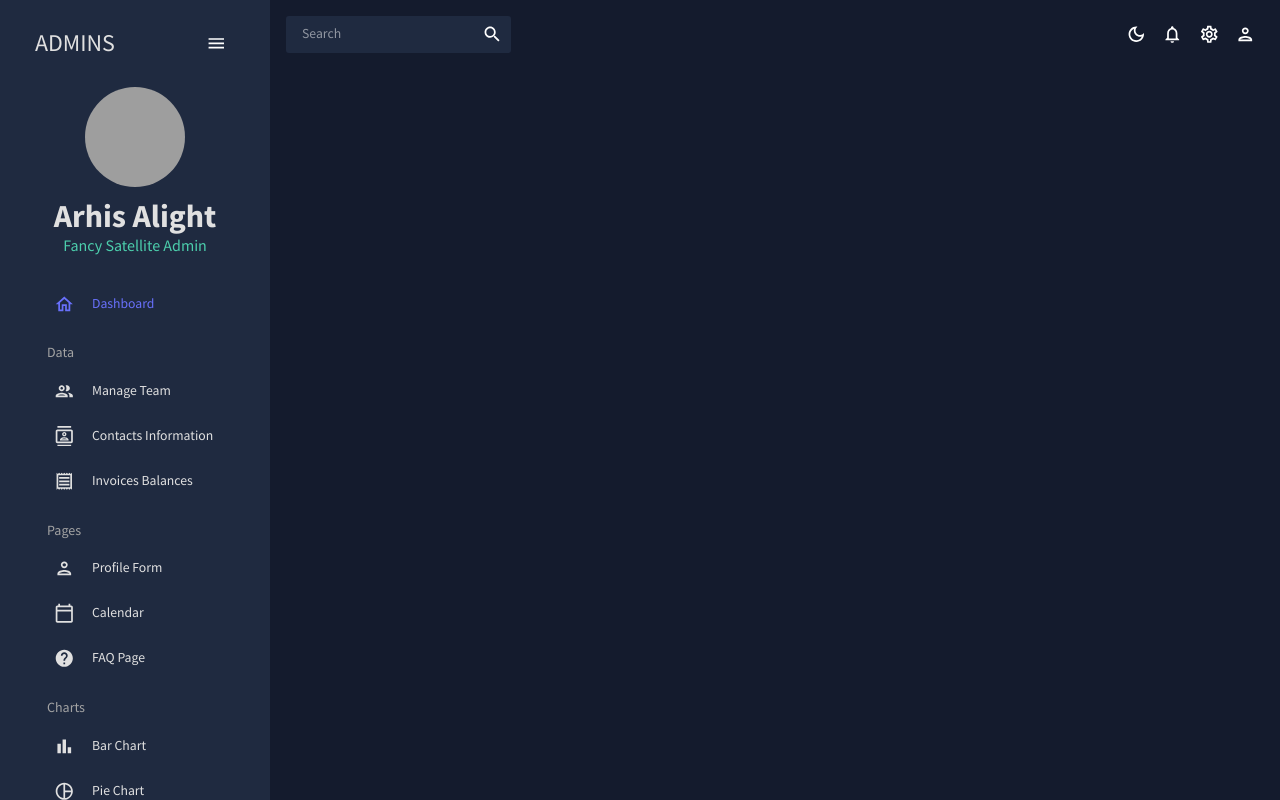
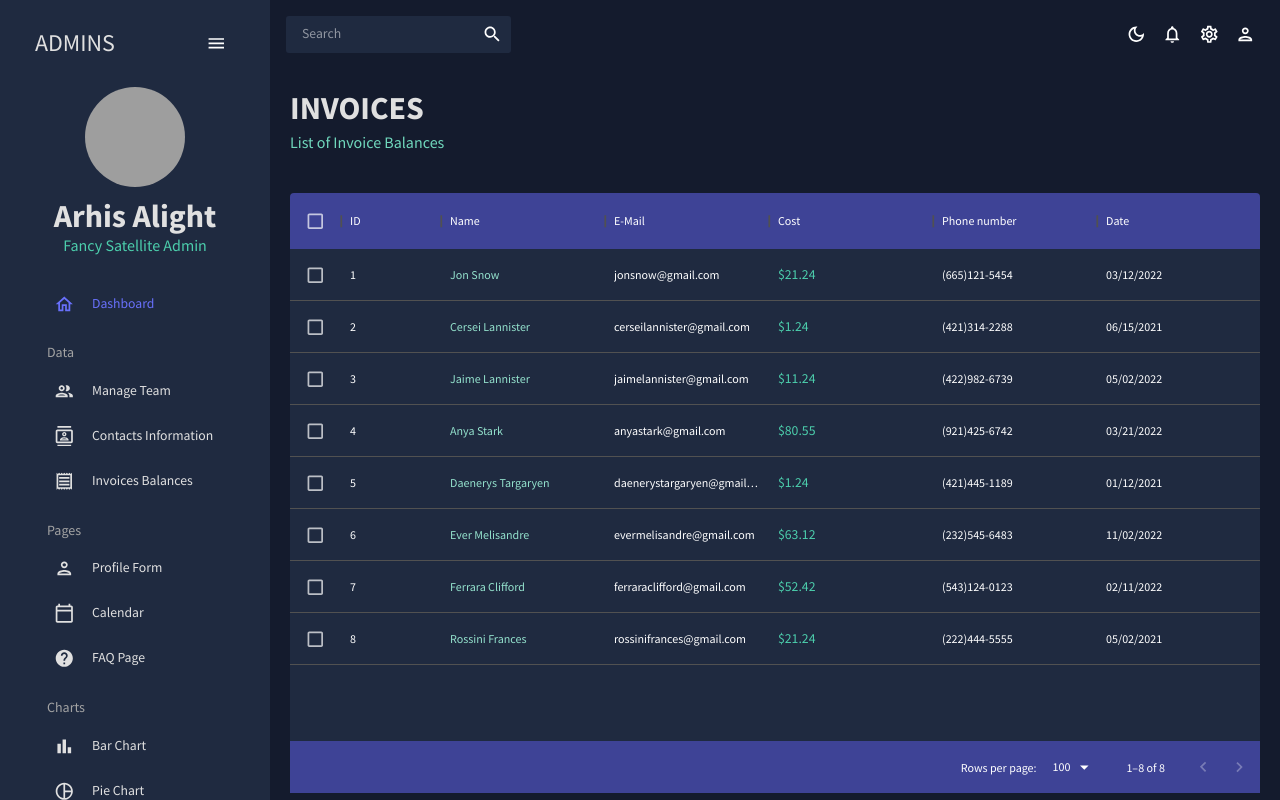
Before and after one commit to Victor-Nikliaiev/react-admin, a React (Create React App) app: page /invoices in a window 1280 px wide. Built offline with nearby package versions, Linux system fonts and the light colour scheme; grey boxes are pictures that could not be loaded.

Commit message:
update +

```diff
--- a/src/App.js
+++ b/src/App.js
@@ -5,7 +5,7 @@ import { Topbar } from "./scenes/global/Topbar";
 import { Sidebar } from "./scenes/global/Sidebar";
 import { Dashboard } from "./scenes/dashboard";
 import { Team } from "./scenes/team";
-// import { Invoices } from "./scenes/invoices";
+import { Invoices } from "./scenes/invoices";
 import { Contacts } from "./scenes/contacts";
 // import { Bar } from "./scenes/bar";
 // import { Form } from "./scenes/form";
@@ -30,7 +30,7 @@ function App() {
               <Route path='/' element={<Dashboard />} />
               <Route path='/team' element={<Team />} />
               <Route path='/contacts' element={<Contacts />} />
-              {/* <Route path='/invoices' element={<Invoices />} /> */}
+              <Route path='/invoices' element={<Invoices />} />
               {/* <Route path='/form' element={<Form />} /> */}
               {/* <Route path='/bar' element={<Bar />} /> */}
               {/* <Route path='/pie' element={<Pie />} /> */}
--- a/src/scenes/invoices/index.jsx
+++ b/src/scenes/invoices/index.jsx
@@ -71,13 +71,12 @@ export const Invoices = () => {
             borderTop: "none",
             backgroundColor: colors.blueAccent[700],
           },
+          "& .MuiCheckBox-root": {
+            color: `${colors.greenAccent[200]} !important`,
+          },
         }}
       >
-        <DataGrid
-          rows={mockDataInvoices}
-          columns={columns}
-          components={{ Toolbar: GridToolbar }}
-        />
+        <DataGrid checkboxSelection rows={mockDataInvoices} columns={columns} />
       </Box>
     </Box>
   );
```
